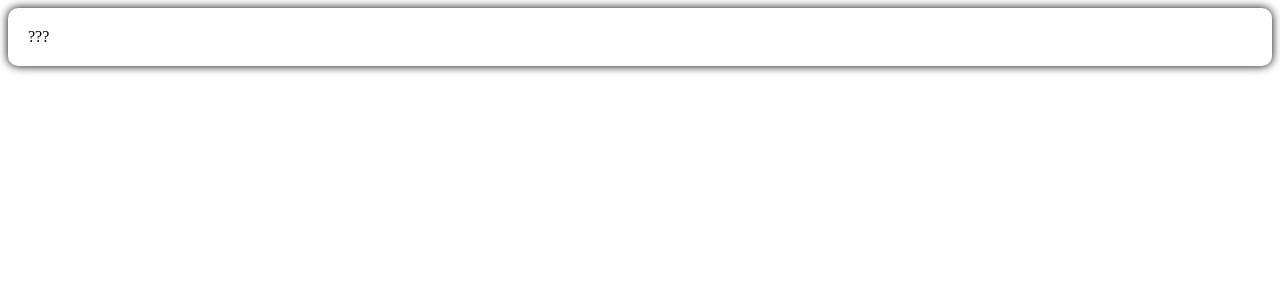
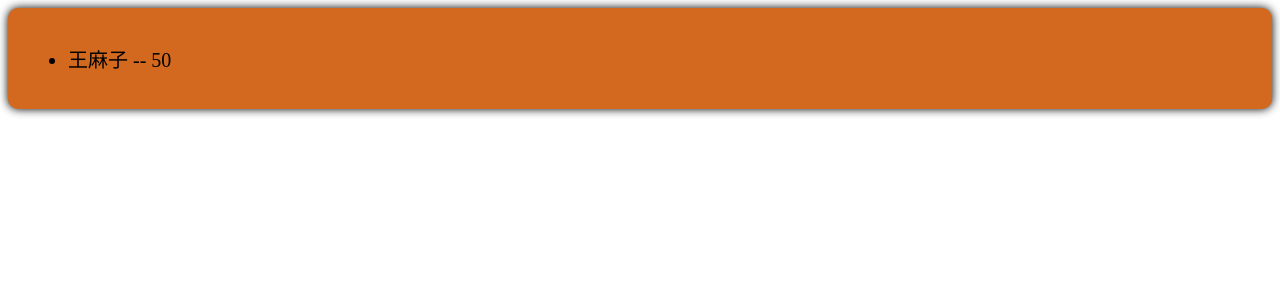
Before and after one commit to PlumDong/vue3-shangguigu-2023, a Vue app: page / in a window 1280 px wide. Shown: the top 300 px of the page. Built offline with nearby package versions, Linux system fonts and the light colour scheme.

Commit message:
props的使用

```diff
--- a/src/App.vue
+++ b/src/App.vue
@@ -1,9 +1,17 @@
 <template>
-    <Person></Person>
+    <Person :list2="personList"></Person>
 </template>
 
 
 <script lang="ts" setup name="App">
 import Person from "@/components/Person.vue";
+import type {PersonInter} from "@/types";
+
+let person:PersonInter = {id:'01',name:'张三',age:18}
+let personList:PersonInter[] = [
+    {id:'02',name:'李四',age:20},
+    {id:'03',name:'王五',age:30}
+]
+
 
 </script>
--- a/src/components/Person.vue
+++ b/src/components/Person.vue
@@ -1,22 +1,25 @@
 <template>
   <div class="person">
-???
+  <ul>
+    <li v-for="item in list" :key="item.id">{{item.name}} -- {{item.age}}</li>
+  </ul>
   </div>
 </template>
 <script lang="ts" name='Person11' setup>
 import type {PersonInter} from "@/types";
 
-let person:PersonInter = {id:'01',name:'张三',age:18}
-let personList:PersonInter[] = [
-    {id:'02',name:'李四',age:20},
-    {id:'03',name:'王五',age:30}
-]
-
+// 接受list参数 + 限制类型 + 限制必要性 + 指定默认值
+let {list} = withDefaults(defineProps<{list?:PersonInter[]}>(), {
+    list:()=>[
+        {id:'99',name:'王麻子',age:50}
+    ]
+})
+console.log(list)
 </script>
 <style scoped>
 
 .person {
-  background-color: choco late;
+  background-color: chocolate;
   box-shadow: 0 0 10px;
   border-radius: 10px;
   padding: 20px;
```
